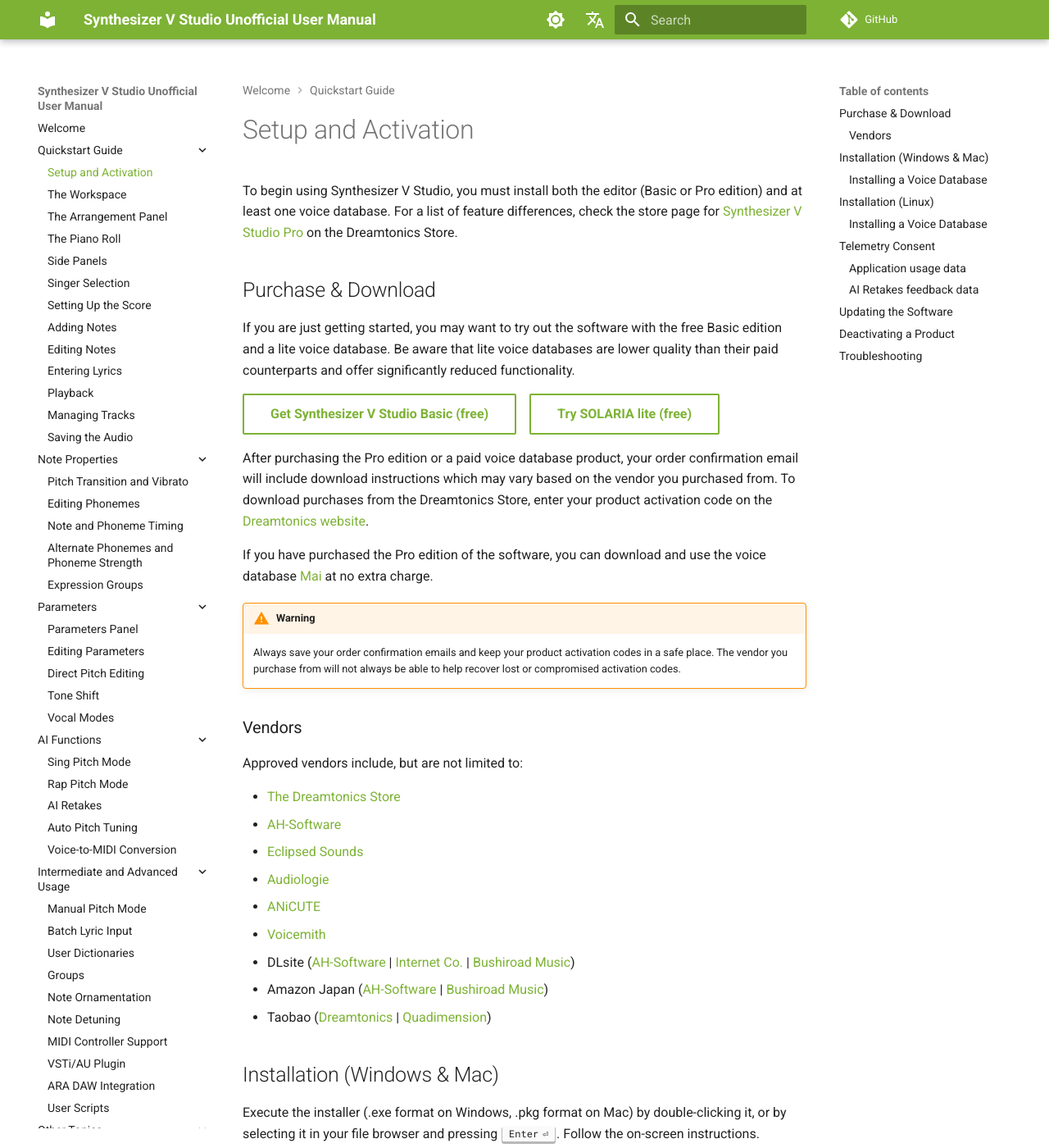
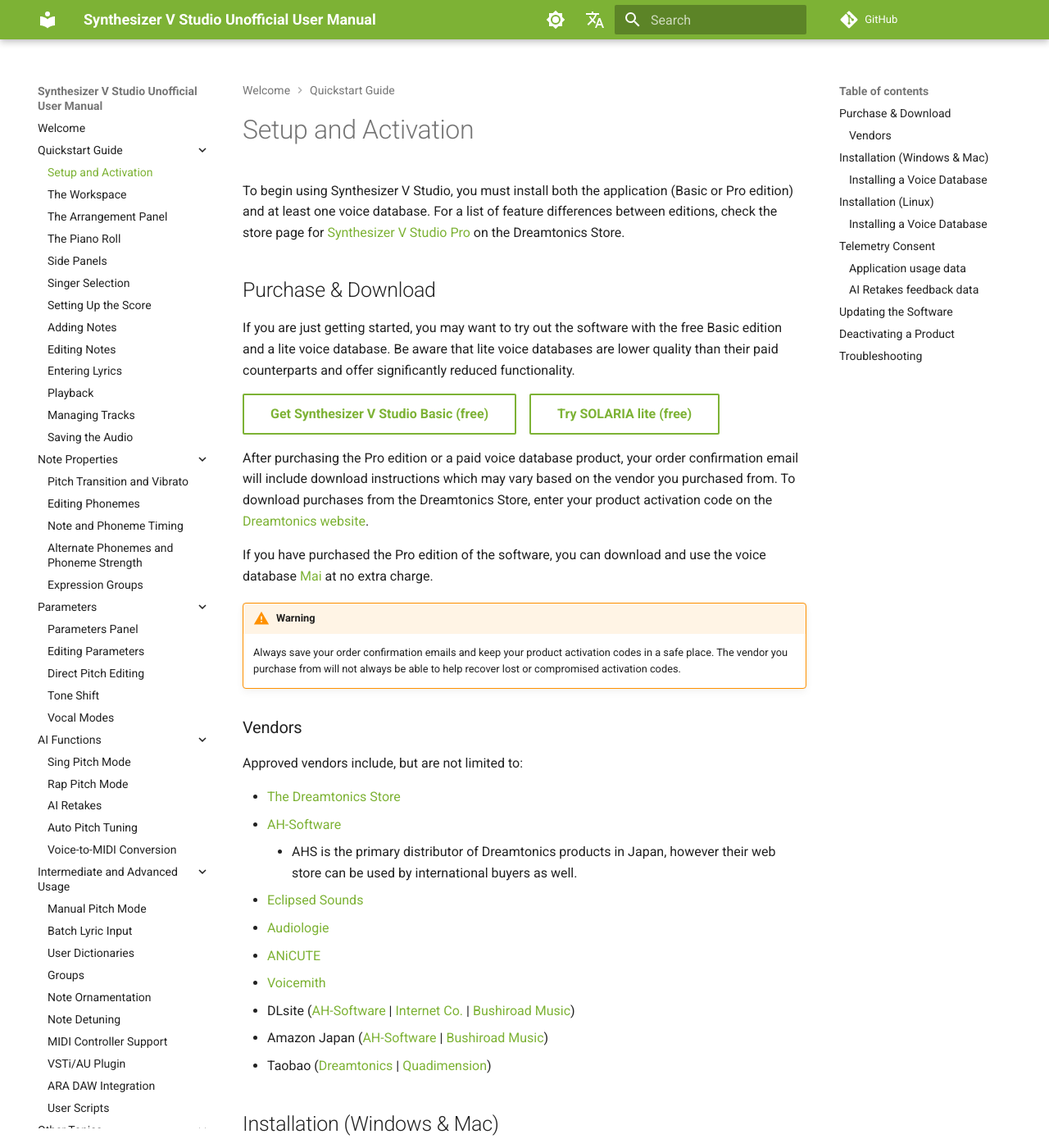
Before and after one commit to claire-west/svstudio-manual, an MkDocs documentation site: the page built from docs/setup.md, in a window 1280 px wide and 1400 px high. Shown: the whole window at 82% size. Built offline with MkDocs 1.6.1 and Material for MkDocs 9.7.7, drawn with Linux system fonts in a browser that asks for light colours; comment, search, counter and statistics services are not loaded.

Commit message:
Minor wording revision

```diff
--- a/docs/setup.md
+++ b/docs/setup.md
@@ -1,6 +1,6 @@
 # Setup and Activation
 
-To begin using Synthesizer V Studio, you must install both the editor (Basic or Pro edition) and at least one voice database. For a list of feature differences, check the store page for [Synthesizer V Studio Pro](https://store.dreamtonics.com/product/editor-svstudio-pro/){ target=_blank } on the Dreamtonics Store.
+To begin using Synthesizer V Studio, you must install both the application (Basic or Pro edition) and at least one voice database. For a list of feature differences between editions, check the store page for [Synthesizer V Studio Pro](https://store.dreamtonics.com/product/editor-svstudio-pro/){ target=_blank } on the Dreamtonics Store.
 
 ## Purchase & Download
 
@@ -22,6 +22,7 @@
 
 * [The Dreamtonics Store](https://store.dreamtonics.com/){ target=_blank }
 * [AH-Software](https://www.ah-soft.com/product/download.html#synth-v){ target=_blank }
+    * AHS is the primary distributor of Dreamtonics products in Japan, however their web store can be used by international buyers as well.
 * [Eclipsed Sounds](https://www.eclipsedsounds.com/shop){ target=_blank }
 * [Audiologie](https://audiologie.us/collections/voice-databases){ target=_blank }
 * [ANiCUTE](https://www.anicute.com/){ target=_blank }
```
